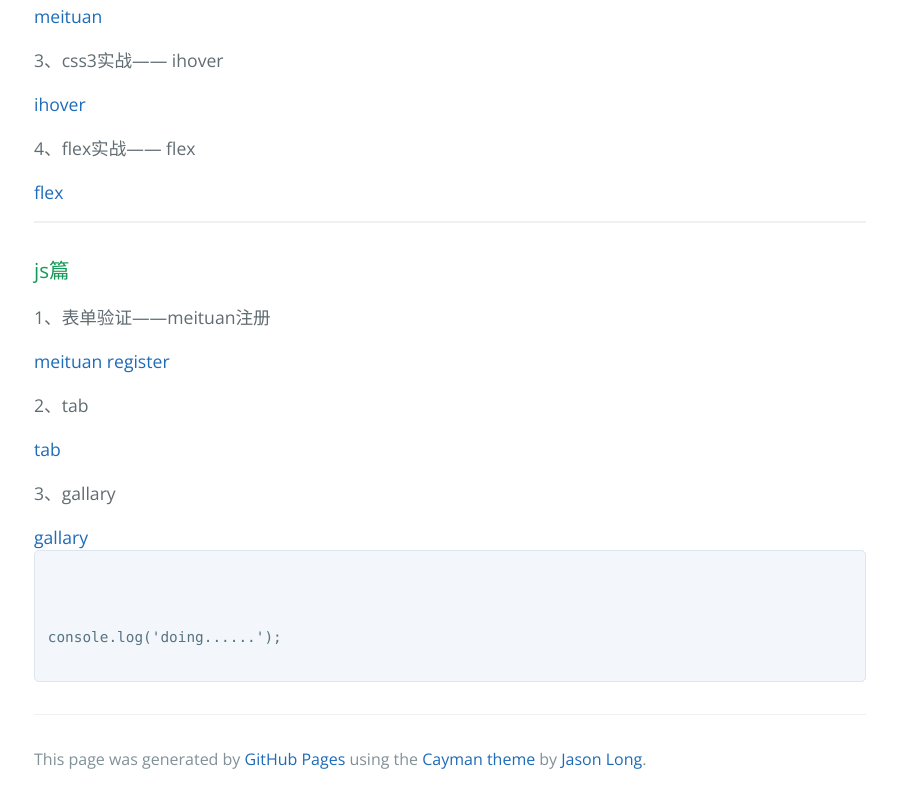
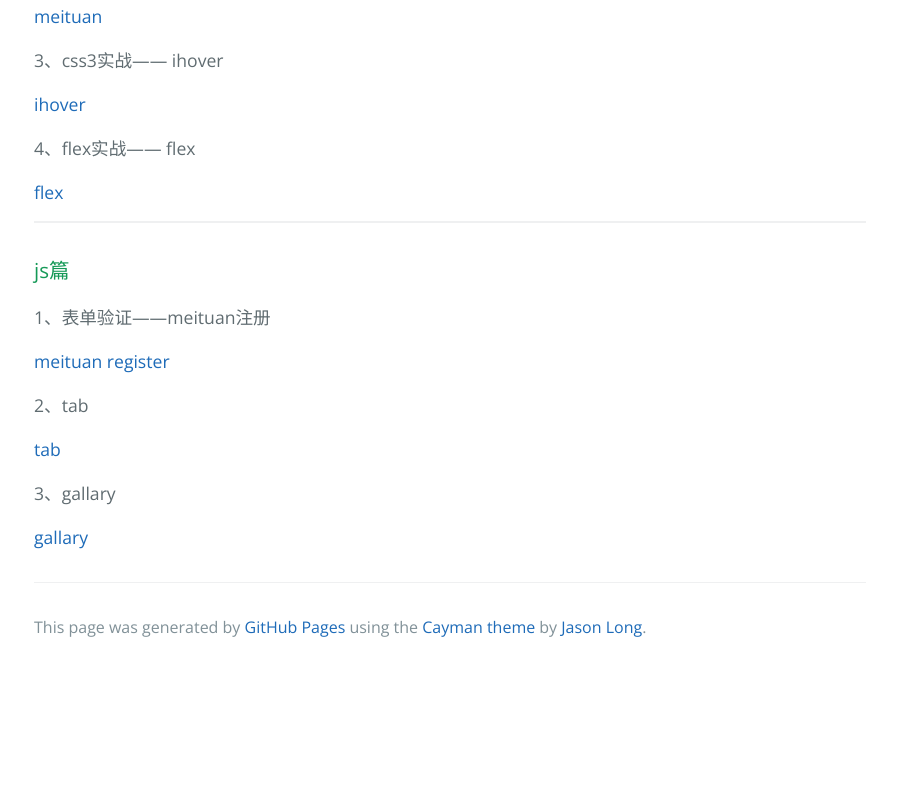
Before and after one commit to rachel1201/rachel1201.github.io, a plain HTML site: page index.html in a window 1280 px wide. Shown: the part 569-1372 px from the top of the page, without its empty margins (190-1087 px from the left). After the commit the page ends 1240 px from the top, so only its background shows below. Drawn offline with nearby package versions, Linux system fonts and the light colour scheme.

Commit message:
Update index.html

```diff
--- a/index.html
+++ b/index.html
@@ -49,14 +49,7 @@
 <a href="http://rachel1201.github.io/tab/">tab</a>
 <p>3、gallary</p>
 <a href="http://rachel1201.github.io/gallary/">gallary</a>
-<br/>
-<pre>
 
-<code>
-
-console.log('doing......');
-</code>
-</pre>
 
       <footer class="site-footer">
 
```
